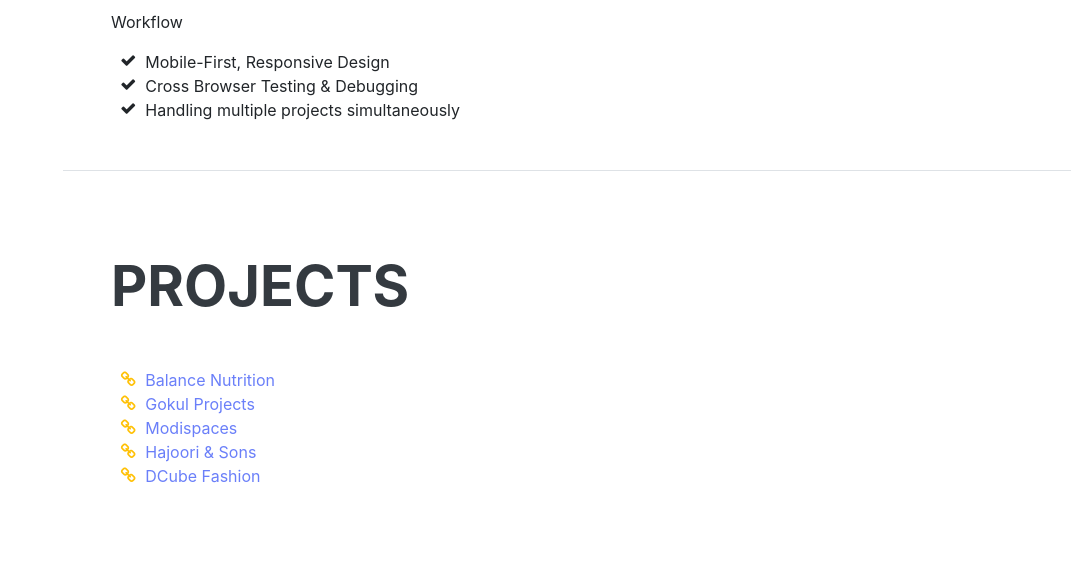
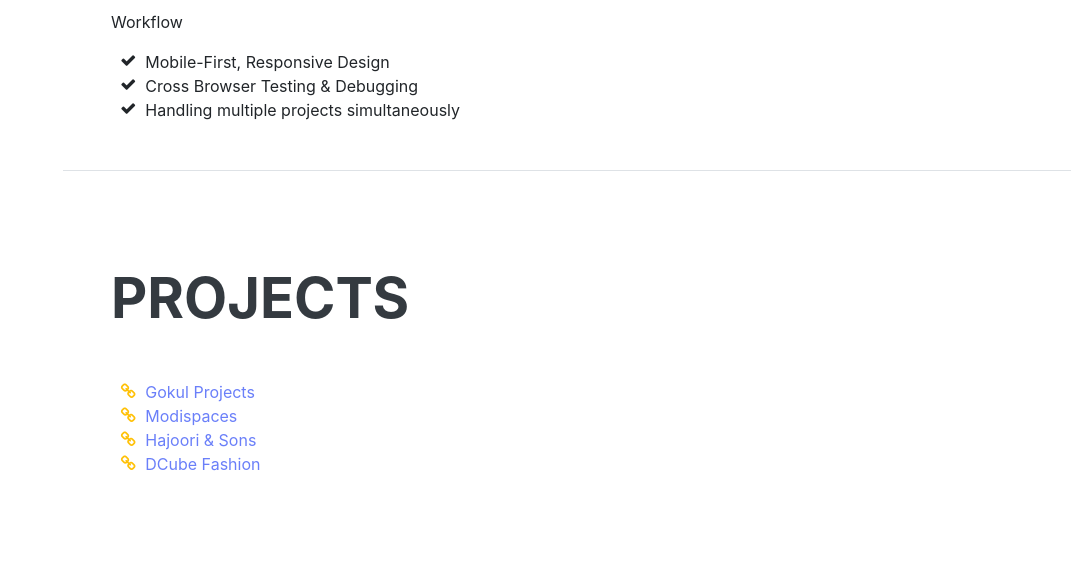
Before and after one commit to KhanAshraf/khanashraf.github.io, a website with bundled scripts: page index.html in a window 1280 px wide. Shown: the part 2163-2731 px from the top of the page, without its empty margins (209-1280 px from the left). Built offline with nearby package versions, Linux system fonts and the light colour scheme.

Commit message:
remove balance nutrition link

```diff
--- a/index.html
+++ b/index.html
@@ -215,10 +215,6 @@
         <ul class="fa-ul mb-0">
           <li>
             <i class="fa-li fa fa-link text-warning"></i>
-            <a href="https://www.balancenutrition.in/" target="_blank">Balance Nutrition</a>
-          </li>
-          <li>
-            <i class="fa-li fa fa-link text-warning"></i>
             <a href="https://gokulprojects.com/" target="_blank">Gokul Projects</a>
           </li>
           <li>
```
